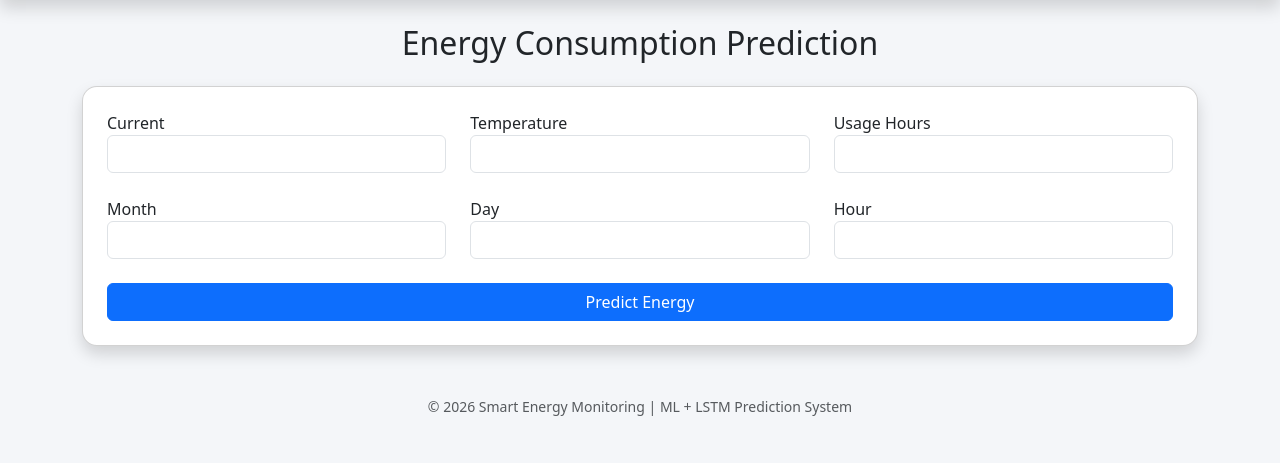
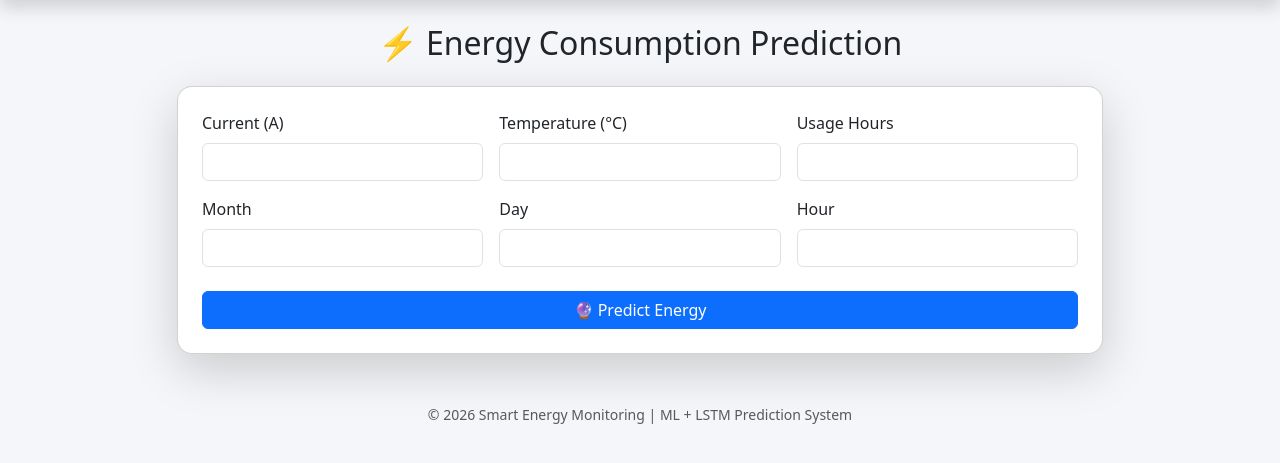
Before and after one commit to roshan2156/smart_energy_monitor, a Flask app: page / in a window 1280 px wide. Shown: the part 56-519 px from the top of the page. Run offline with Flask 3, Linux system fonts and the light colour scheme; parts of the project's set-up code (start-up, migrations or seed data) failed here and were passed over; some libraries are stand-ins or nearby versions.

Commit message:
Update index.html

```diff
--- a/templates/index.html
+++ b/templates/index.html
@@ -1,68 +1,106 @@
 {% extends "base.html" %}
-
 {% block content %}
 
-<h2 class="text-center mb-4">Energy Consumption Prediction</h2>
+<div class="row justify-content-center">
+<div class="col-lg-10">
 
+<h2 class="text-center mb-4">
+⚡ Energy Consumption Prediction
+</h2>
+
+<!-- FORM CARD -->
 <form action="/predict" method="post" onsubmit="showLoader()">
 
-<div class="card shadow p-4">
+<div class="card shadow-lg p-4">
 
-<div class="row">
+<div class="row g-3">
+
 <div class="col-md-4">
-<label>Current</label>
+<label class="form-label">Current (A)</label>
 <input class="form-control" name="current" required>
 </div>
 
 <div class="col-md-4">
-<label>Temperature</label>
+<label class="form-label">Temperature (°C)</label>
 <input class="form-control" name="temperature" required>
 </div>
 
 <div class="col-md-4">
-<label>Usage Hours</label>
+<label class="form-label">Usage Hours</label>
 <input class="form-control" name="usage" required>
-</div>
-</div>
-
-<br>
-
-<div class="row">
-<div class="col-md-4">
-<label>Month</label>
-<input class="form-control" name="month">
 </div>
 
 <div class="col-md-4">
-<label>Day</label>
-<input class="form-control" name="day">
+<label class="form-label">Month</label>
+<input class="form-control" name="month" required>
 </div>
 
 <div class="col-md-4">
-<label>Hour</label>
-<input class="form-control" name="hour">
+<label class="form-label">Day</label>
+<input class="form-control" name="day" required>
 </div>
+
+<div class="col-md-4">
+<label class="form-label">Hour</label>
+<input class="form-control" name="hour" required>
+</div>
+
 </div>
 
 <br>
 
 <button class="btn btn-primary w-100 animate-btn">
-Predict Energy
+🔮 Predict Energy
 </button>
 
 </div>
 </form>
 
-<!-- Loader -->
+</div>
+</div>
+
+
+<!-- LOADER -->
 <div id="loader" class="loader"></div>
 
+
 {% if energy %}
-<div class="result-card mt-4">
-<h4>Prediction Result</h4>
-<p>⚡ Energy: {{energy}} kWh</p>
-<p>💰 Cost: ₹ {{cost}}</p>
-<p>🌱 Carbon: {{carbon}} kg</p>
+
+<!-- RESULT SECTION -->
+<div class="row justify-content-center mt-5">
+<div class="col-lg-10">
+
+<div class="row text-center g-4">
+
+<!-- ENERGY -->
+<div class="col-md-4">
+<div class="card result-card shadow">
+<h5>⚡ Energy</h5>
+<h3>{{ energy }} kWh</h3>
 </div>
+</div>
+
+<!-- COST -->
+<div class="col-md-4">
+<div class="card result-card shadow">
+<h5>💰 Cost</h5>
+<h3>₹ {{ cost }}</h3>
+</div>
+</div>
+
+<!-- CARBON -->
+<div class="col-md-4">
+<div class="card result-card shadow">
+<h5>🌱 Carbon</h5>
+<h3>{{ carbon }} kg</h3>
+</div>
+</div>
+
+</div>
+
+</div>
+</div>
+
 {% endif %}
 
 {% endblock %}
```
